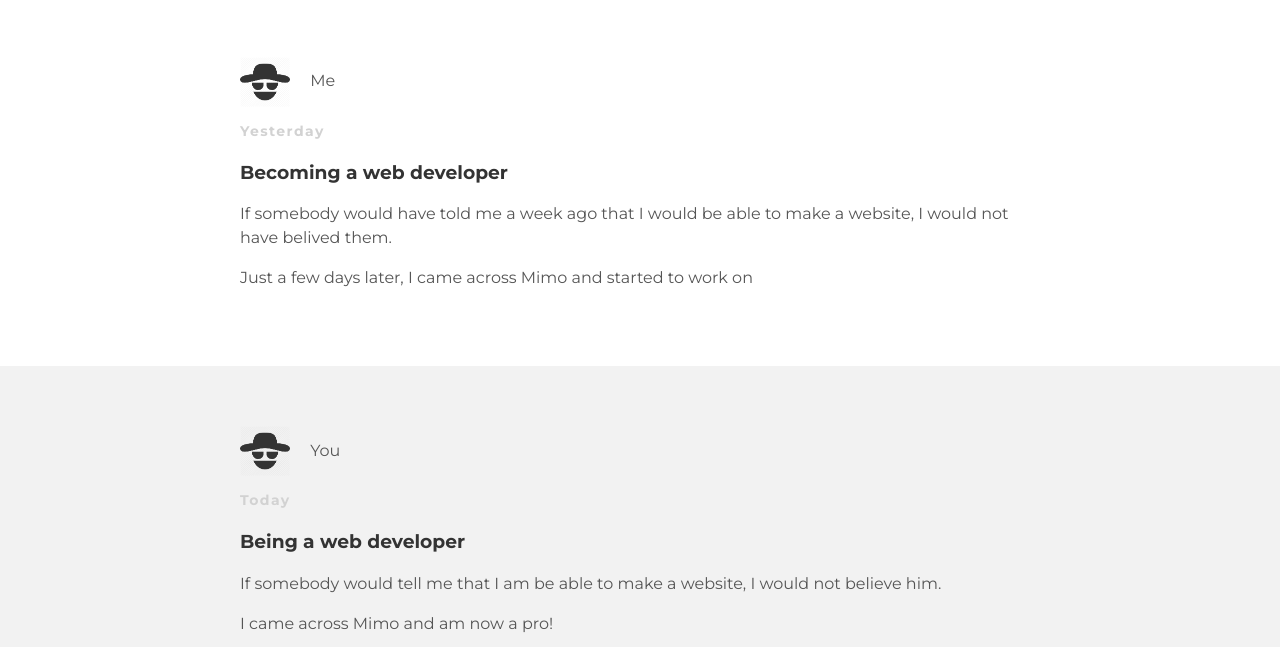
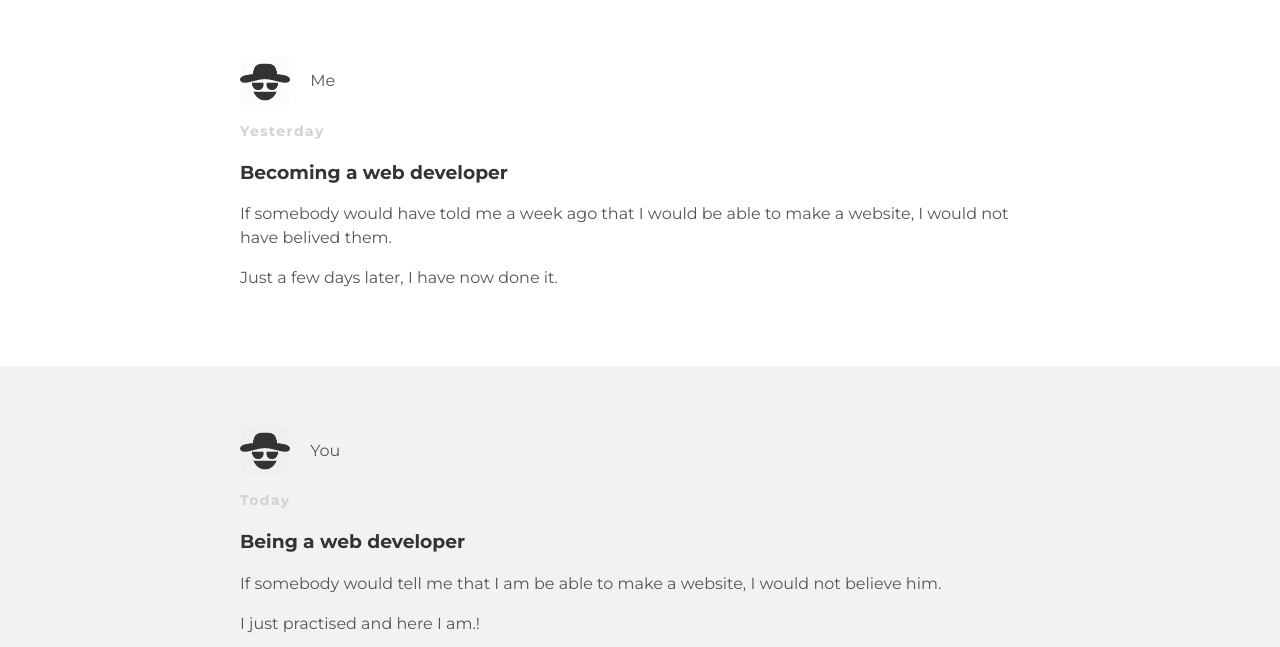
Before and after one commit to ter2012/ter2012.github.io, a plain HTML site: page index.html in a window 1280 px wide. Shown: the part 153-800 px from the top of the page. Drawn offline with Linux system fonts and the light colour scheme.

Commit message:
Update index.html

```diff
--- a/index.html
+++ b/index.html
@@ -23,7 +23,7 @@
             <h3 class="post-title">Becoming a web developer</h3>
               <div class="post-content">
                 <p>If somebody would have told me a week ago that I would be able to make a website, I would not have belived them.</p>
-                <p>Just a few days later, I came across Mimo and started to work on </p>
+                <p>Just a few days later, I have now done it. </p>
               </div>
           </div>
       </div>
@@ -37,7 +37,7 @@
                   <h3 class="post-title">Being a web developer</h3>
                     <div class="post-content">
                       <p>If somebody would tell me that I am be able to make a website, I would not believe him.</p>
-                      <p>I came across Mimo and am now a pro!</p>
+                      <p>I just practised and here I am.!</p>
 
                     </div>
             </div>
```
